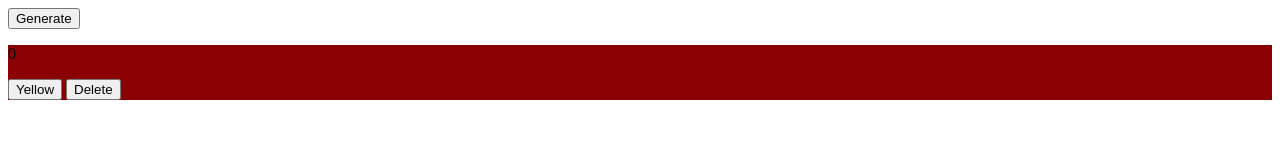
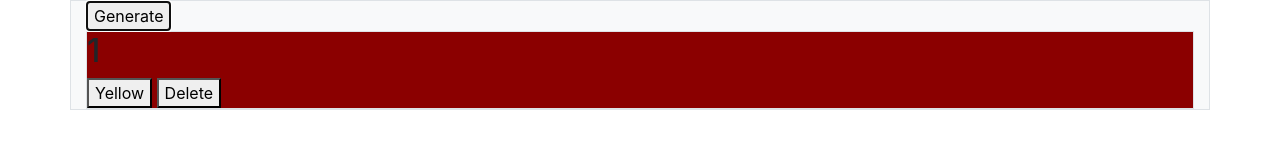
Before and after one commit to KxcCarter/Code-Challenge-1, a plain HTML site: page index.html in a window 1280 px wide. Both pictures are taken after a click on the button "Generate". Drawn offline with nearby package versions, Linux system fonts and the light colour scheme.

Commit message:
changed counter declaration from 0 to 1. Added Bootstrap.

```diff
--- a/app.js
+++ b/app.js
@@ -1,7 +1,6 @@
 $(document).ready(init);
 
-let counter = 0;
-
+let counter = 1;
 
 function init() {
     console.log(`jQ`);
@@ -10,16 +9,14 @@ function init() {
     $('.container').on('click', '.js-make-yellow', makeYellow);
 }
 
-
 function newDiv() {
     $('.container').append(`
-    <div class="js-div-initial">
-    <p class="">${counter}</p>
+    <div class="js-div-initial border">
+    <p class="h2">${counter}</p>
 
     <button class="js-make-yellow">Yellow</button>
     <button class="js-delete">Delete</button>
     </div>
-
     `)
     counter++;
 }
--- a/index.html
+++ b/index.html
@@ -5,6 +5,8 @@
     <meta charset="UTF-8">
     <meta name="viewport" content="width=device-width, initial-scale=1.0">
     <title>Color Swap Code Challenge K. Carter</title>
+    <link rel="stylesheet" href="https://stackpath.bootstrapcdn.com/bootstrap/4.5.0/css/bootstrap.min.css" integrity="sha384-9aIt2nRpC12Uk9gS9baDl411NQApFmC26EwAOH8WgZl5MYYxFfc+NcPb1dKGj7Sk" crossorigin="anonymous">
+
     <link rel="stylesheet" href="style.css">
 
     <script src="jquery.js"></script>
@@ -13,7 +15,7 @@
 
 <body>
 
-    <div class="container">
+    <div class="container border bg-light">
         <button id="js-generate-btn">Generate</button>
 
 
```
